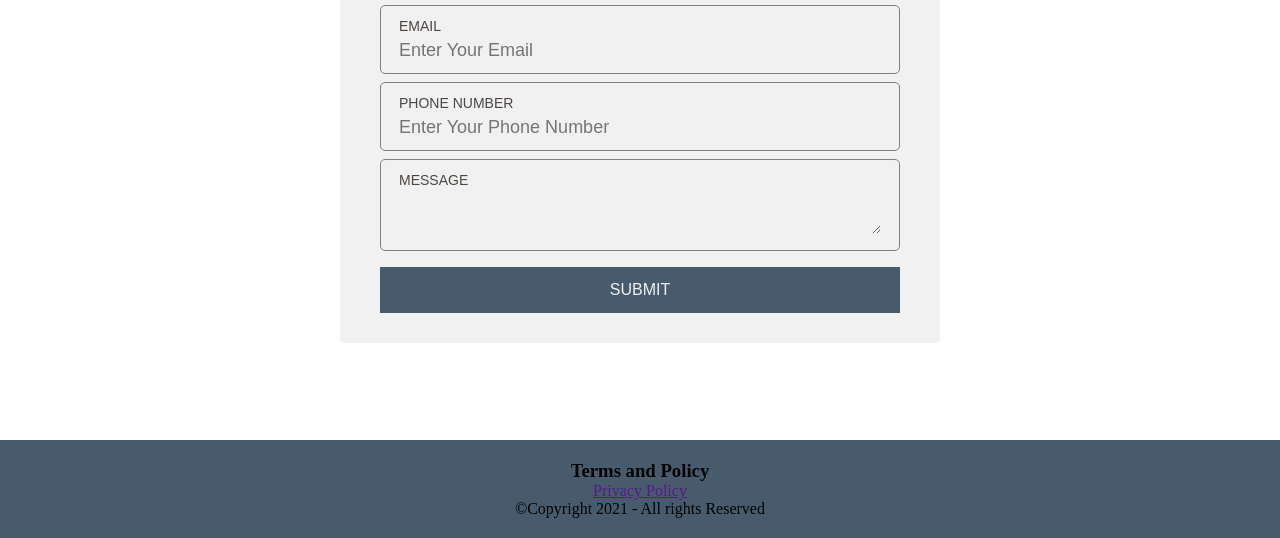
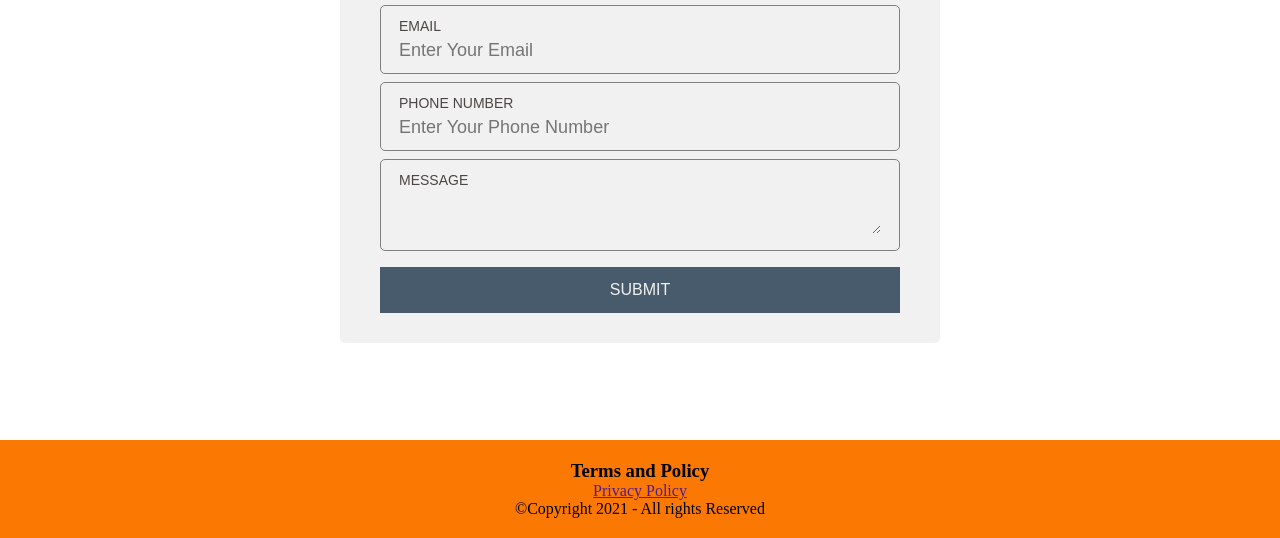
Before and after one commit to b-scarlett/individual-webpage, a plain HTML site: page form/contact.html in a window 1280 px wide. Shown: the part 311-849 px from the top of the page. Drawn offline with Linux system fonts and the light colour scheme.

Commit message:
change bg contact footer

```diff
--- a/main.css
+++ b/main.css
@@ -366,7 +366,7 @@ object-fit: contain;
     left: 50%;
     transform: translate(-50%, -50%);
     text-align: center;
-    background-color: #485b6c;
+    background-color: #fb7802;
 }
 .footer-section{
     display: grid;
```
